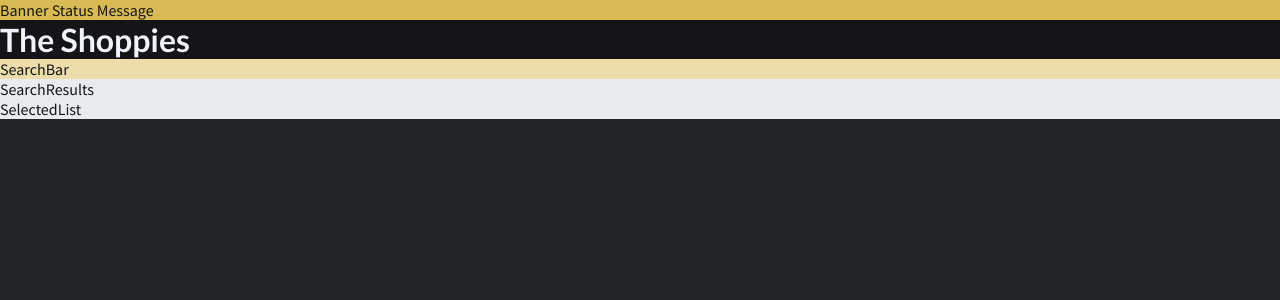
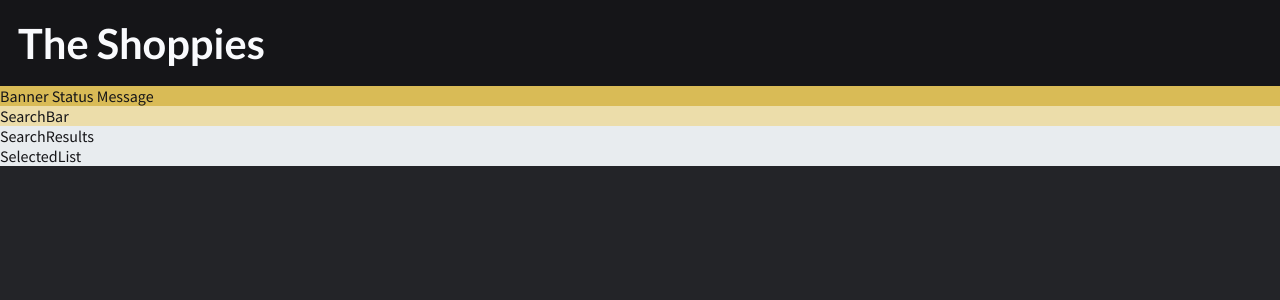
Before and after one commit to suzannecabral/shopify-frontend-challenge, a React (Create React App) app: page / in a window 1280 px wide. Shown: the top 300 px of the page. Built offline with nearby package versions, Linux system fonts and the light colour scheme.

Commit message:
Style Header

```diff
--- a/src/App.js
+++ b/src/App.js
@@ -17,8 +17,8 @@ function App() {
   return (
     <div className="App">
       <StyledApp>
+        <Header />
         <BannerStatus />
-        <Header />
         <SearchBar />
         <SearchContainer />
 
--- a/src/components/Header.js
+++ b/src/components/Header.js
@@ -4,6 +4,9 @@ import COLORS from '../styles/styleValues';
 
 const StyledHeader = styled.div`
     background-color:${COLORS.neutralBlack};
+    color:${COLORS.neutralWhite};
+    padding: 18px;
+    font-size:1.3rem;
 `;
 
 const Header = props => {
```
